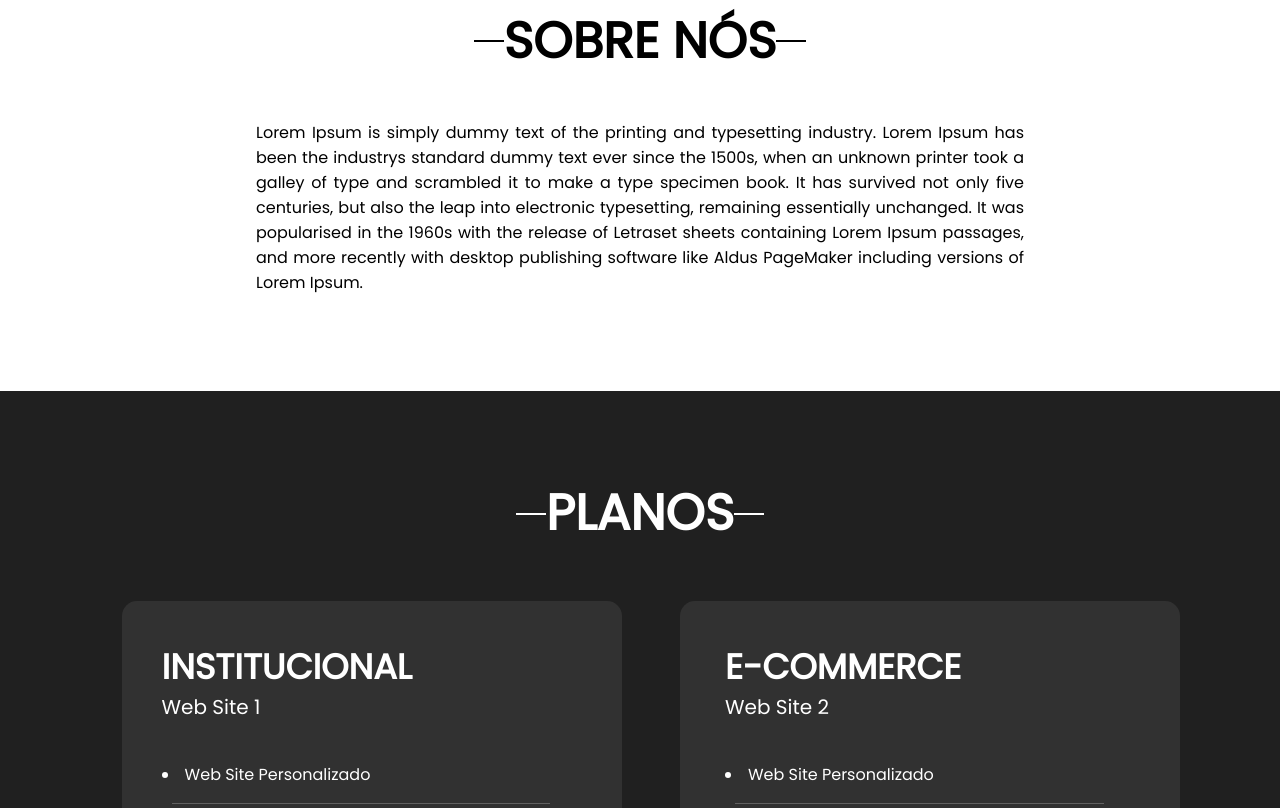
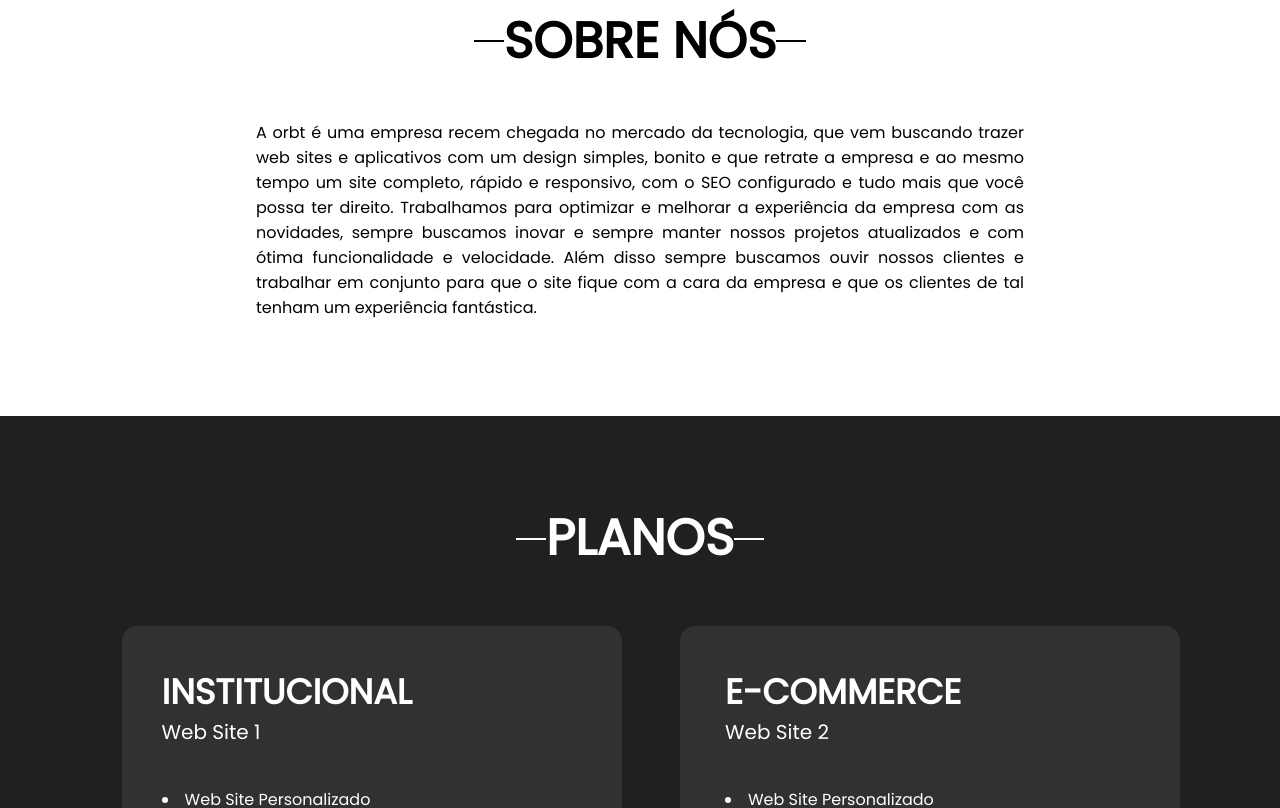
Before and after one commit to Orbt2001/orbt, a Next.js app: page /home in a window 1280 px wide. Shown: the part 700-1508 px from the top of the page. Built offline with nearby package versions, Linux system fonts and the light colour scheme.

Commit message:
upload text "sobre"

```diff
--- a/pages/home/index.tsx
+++ b/pages/home/index.tsx
@@ -126,16 +126,18 @@ const Home: NextPage = () => {
 
 			<div className={style.sobre}>
 				<p>
-					Lorem Ipsum is simply dummy text of the printing and
-					typesetting industry. Lorem Ipsum has been the industrys
-					standard dummy text ever since the 1500s, when an unknown
-					printer took a galley of type and scrambled it to make a
-					type specimen book. It has survived not only five centuries,
-					but also the leap into electronic typesetting, remaining
-					essentially unchanged. It was popularised in the 1960s with
-					the release of Letraset sheets containing Lorem Ipsum
-					passages, and more recently with desktop publishing software
-					like Aldus PageMaker including versions of Lorem Ipsum.
+					A orbt é uma empresa recem chegada no mercado da tecnologia,
+					que vem buscando trazer web sites e aplicativos com um
+					design simples, bonito e que retrate a empresa e ao mesmo
+					tempo um site completo, rápido e responsivo, com o SEO
+					configurado e tudo mais que você possa ter direito.
+					Trabalhamos para optimizar e melhorar a experiência da
+					empresa com as novidades, sempre buscamos inovar e sempre
+					manter nossos projetos atualizados e com ótima
+					funcionalidade e velocidade. Além disso sempre buscamos
+					ouvir nossos clientes e trabalhar em conjunto para que o
+					site fique com a cara da empresa e que os clientes de tal
+					tenham um experiência fantástica.
 				</p>
 			</div>
 			{/* Planos */}
@@ -260,13 +262,15 @@ const Home: NextPage = () => {
 				</div>
 				<div className={style.linel}>
 					<p>
-						Lorem Ipsum is simply dummy text of the printing and
-						typesetting industry. Lorem Ipsum has been the industrys
-						standard dummy text ever since the 1500s, when an
-						unknown printer took a galley of type and scrambled it
-						to make a type specimen book. It has survived not only
-						five centuries, but also the leap into electronic
-						typesetting, remaining essentially unchanged.
+						A orbt é uma empresa recem chegada no mercado da
+						tecnologia, que vem buscando trazer web sites e
+						aplicativos com um design simples, bonito e que retrate
+						a empresa e ao mesmo tempo um site completo, rápido e
+						responsivo, com o SEO configurado e tudo mais que você
+						possa ter direito. Trabalhamos para optimizar e melhorar
+						a experiência da empresa com as novidades, sempre
+						buscamos inovar e sempre manter nossos projetos
+						atualizados e com ótima funcionalidade e velocidade.
 					</p>
 				</div>
 
```
